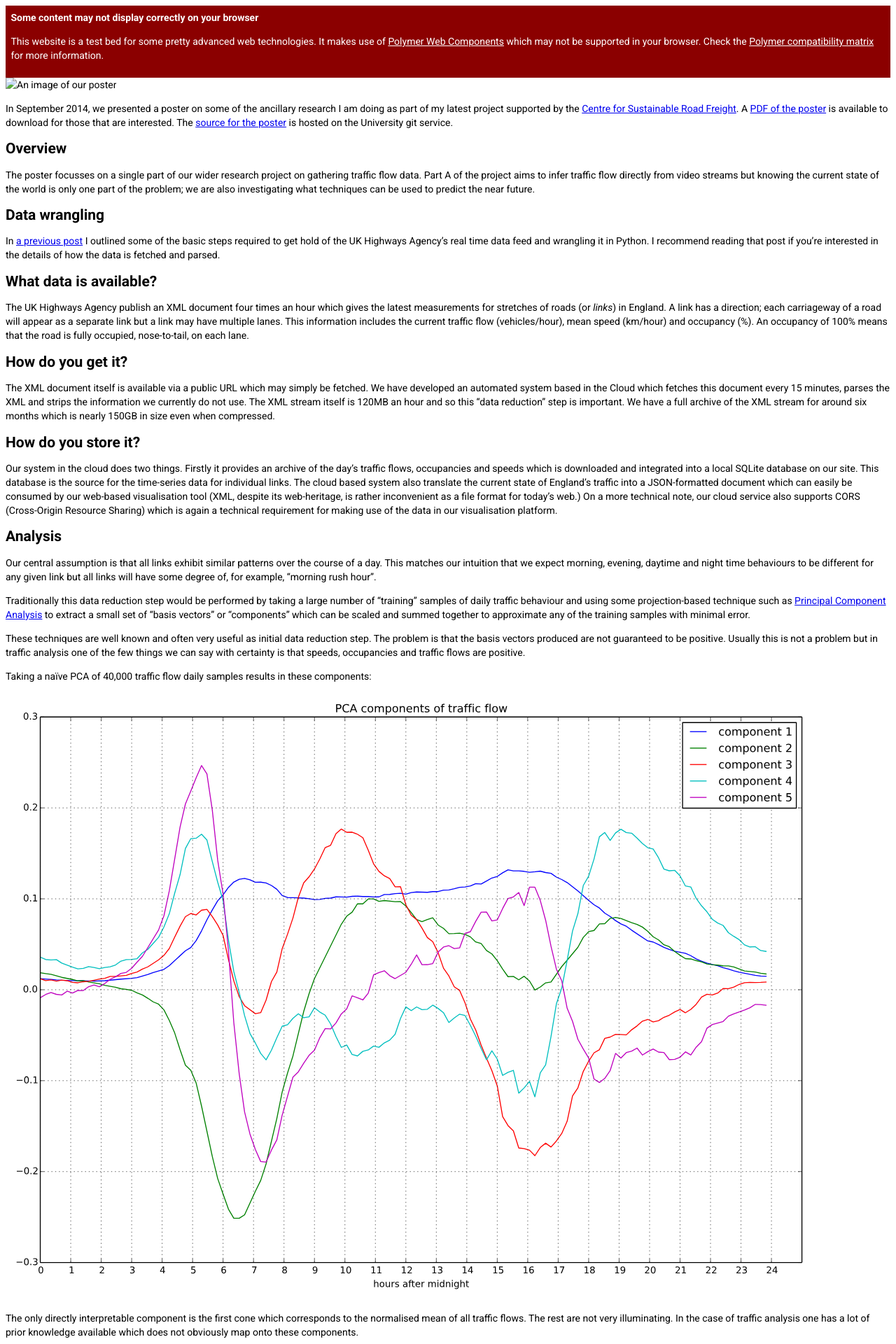
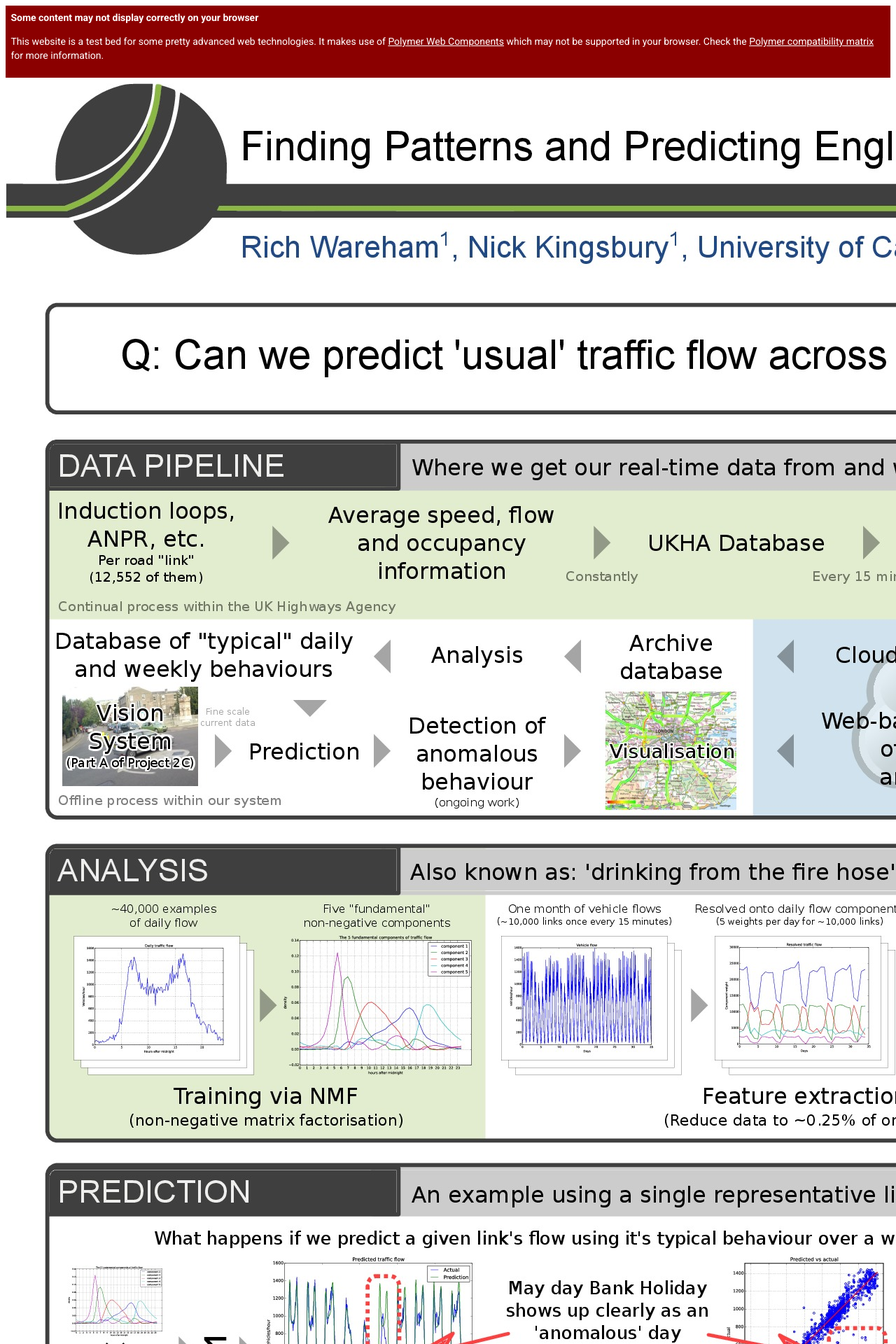
Before and after one commit to rjw57/richwareham.com-static, a Jekyll site: the page built from _posts/2014-09-01-traffic.poster.md, in a window 1280 px wide. Shown: the top 1920 px of the page at 70% size. Built offline with Jekyll 4.4.1, drawn with Linux system fonts in a browser that asks for light colours; some web fonts are replaced; comment, search, counter and statistics services are not loaded.

Commit message:
page layout: remember to prefix cover image path with site.url

```diff
--- a/_layouts/post.html
+++ b/_layouts/post.html
@@ -5,7 +5,7 @@ layout: default
 coverSrc="{% if page.cover %}{{ site.url }}/{{ page.cover }}{% endif %}" coverAlt="{{ page.coveralt }}">
   <article>
     {% if page.cover %}
-      <img class="cover" src="{{ page.cover }}" alt="{{ page.coveralt }}">
+      <img class="cover" src="{{ site.url }}/{{ page.cover }}" alt="{{ page.coveralt }}">
     {% endif %}
 
     {{ content }}
```
